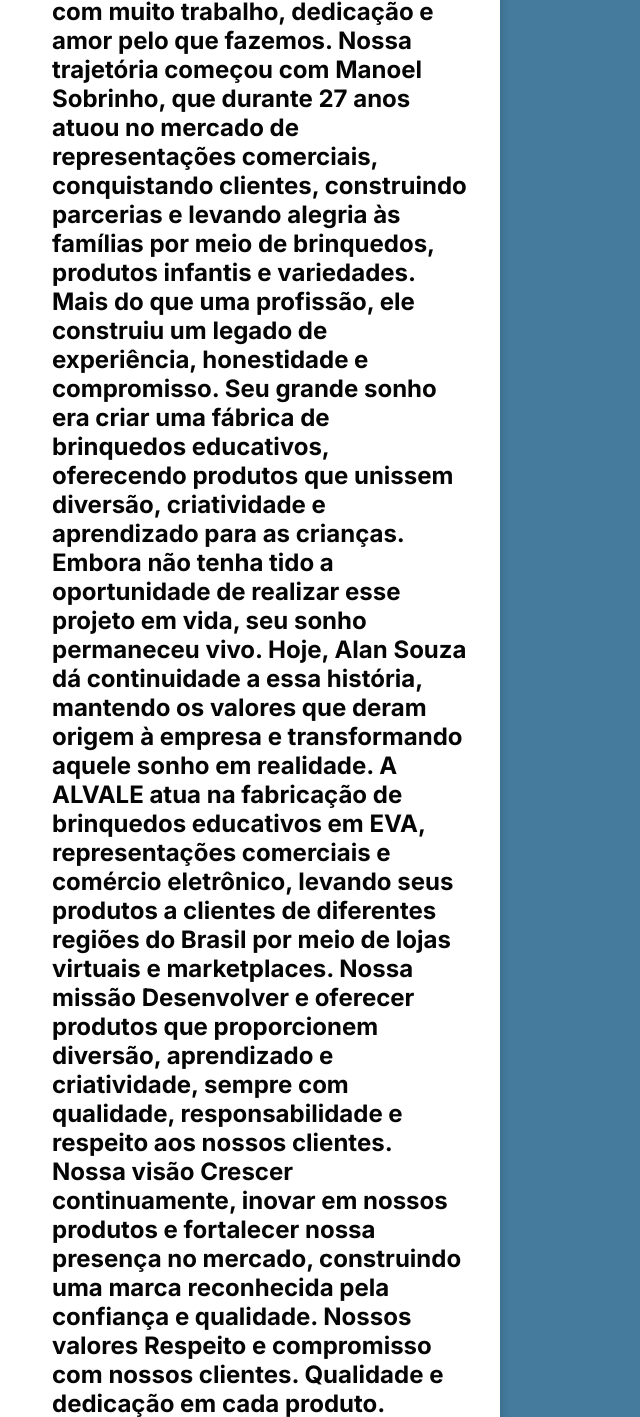
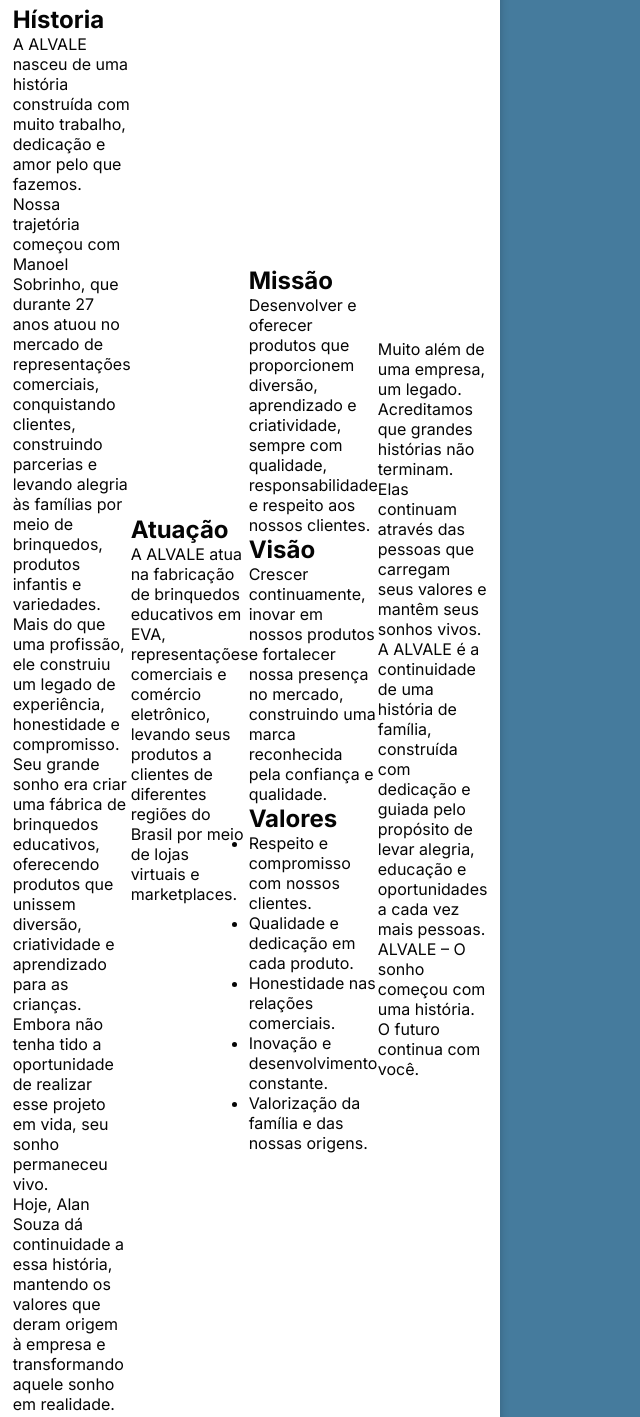
Before and after one commit to Joao-Neves-dev/evolutio-site, a plain HTML site: page html/quemSomos.html in a window 1280 px wide. Shown: the part 226-1643 px from the top of the page, without its empty margins (0-640 px from the left). Drawn offline with Linux system fonts and the light colour scheme; a web font is replaced by a local one.

Commit message:
historia

```diff
--- a/html/quemSomos.html
+++ b/html/quemSomos.html
@@ -21,46 +21,60 @@
         </nav>
     </header>
      <main class="container">
-         <form action="">
-            <div class="texto">
-                <h2>QUEM SOMOS
+            <section id="historia">
+                <h2>Hístoria</h2>
+                <p>
+                    A ALVALE nasceu de uma história construída com muito trabalho, dedicação e amor pelo que fazemos.
+                </p>
+                <p>
+                    Nossa trajetória começou com Manoel Sobrinho, que durante 27 anos atuou no mercado de representações comerciais, conquistando clientes, construindo parcerias e levando alegria às famílias por meio de brinquedos, produtos infantis e variedades.
 
-ALVALE – Tradição, confiança e inovação.
+                    Mais do que uma profissão, ele construiu um legado de experiência, honestidade e compromisso.
+                </p>
+                <p>
+                    Seu grande sonho era criar uma fábrica de brinquedos educativos, oferecendo produtos que unissem diversão, criatividade e aprendizado para as crianças.
+                </p>
+                <p>
+                    Embora não tenha tido a oportunidade de realizar esse projeto em vida, seu sonho permaneceu vivo.
+                </p>
+                <p>
+                    Hoje, Alan Souza dá continuidade a essa história, mantendo os valores que deram origem à empresa e transformando aquele sonho em realidade.
+                </p>
+            </section>
 
-A ALVALE nasceu de uma história construída com muito trabalho, dedicação e amor pelo que fazemos.
+            <section id="areaAtuacao">
+                <h2>Atuação</h2>
+                <p>
+                    A ALVALE atua na fabricação de brinquedos educativos em EVA, representações comerciais e comércio eletrônico, levando seus produtos a clientes de diferentes regiões do Brasil por meio de lojas virtuais e marketplaces.
+                </p>
+            </section>
+            <section id="mvv">
+                <article id="missão">
+                    <h2>Missão</h2>
+                    <p>
+                        Desenvolver e oferecer produtos que proporcionem diversão, aprendizado e criatividade, sempre com qualidade, responsabilidade e respeito aos nossos clientes.
+                    </p>
+                </article>
+                <article id="visao">
+                    <h2>Visão</h2>
+                    <p>
+                        Crescer continuamente, inovar em nossos produtos e fortalecer nossa presença no mercado, construindo uma marca reconhecida pela confiança e qualidade.
+                    </p>
+                </article>
+                <article id="valores">
+                    <h2>Valores</h2>
+                    <ul>
+                        <li>Respeito e compromisso com nossos clientes.</li>
+                        <li>Qualidade e dedicação em cada produto.</li>
+                        <li>Honestidade nas relações comerciais.</li>
+                        <li>Inovação e desenvolvimento constante.</li>
+                        <li> Valorização da família e das nossas origens.</li>
+                    </ul>
+                </article>
+            </section>
+            <section id="">
 
-Nossa trajetória começou com Manoel Sobrinho, que durante 27 anos atuou no mercado de representações comerciais, conquistando clientes, construindo parcerias e levando alegria às famílias por meio de brinquedos, produtos infantis e variedades.
-
-Mais do que uma profissão, ele construiu um legado de experiência, honestidade e compromisso.
-
-Seu grande sonho era criar uma fábrica de brinquedos educativos, oferecendo produtos que unissem diversão, criatividade e aprendizado para as crianças.
-
-Embora não tenha tido a oportunidade de realizar esse projeto em vida, seu sonho permaneceu vivo.
-
-Hoje, Alan Souza dá continuidade a essa história, mantendo os valores que deram origem à empresa e transformando aquele sonho em realidade.
-
-A ALVALE atua na fabricação de brinquedos educativos em EVA, representações comerciais e comércio eletrônico, levando seus produtos a clientes de diferentes regiões do Brasil por meio de lojas virtuais e marketplaces.
-
-Nossa missão
-
-Desenvolver e oferecer produtos que proporcionem diversão, aprendizado e criatividade, sempre com qualidade, responsabilidade e respeito aos nossos clientes.
-
-Nossa visão
-
-Crescer continuamente, inovar em nossos produtos e fortalecer nossa presença no mercado, construindo uma marca reconhecida pela confiança e qualidade.
-
-Nossos valores
-
-Respeito e compromisso com nossos clientes.
-
-Qualidade e dedicação em cada produto.
-
-Honestidade nas relações comerciais.
-
-Inovação e desenvolvimento constante.
-
-Valorização da família e das nossas origens.
-
+            </section>
 Muito além de uma empresa, um legado.
 
 Acreditamos que grandes histórias não terminam. Elas continuam através das pessoas que carregam seus valores e mantêm seus sonhos vivos.
@@ -68,9 +82,7 @@ Acreditamos que grandes histórias não terminam. Elas continuam através das pe
 A ALVALE é a continuidade de uma história de família, construída com dedicação e guiada pelo propósito de levar alegria, educação e oportunidades a cada vez mais pessoas.
 
 ALVALE – O sonho começou com uma história. O futuro continua com você.
-</h2></div>
 
-        </form>
     </main>
     <footer>
         <article class="outrosProdutos alinhamento">
```
